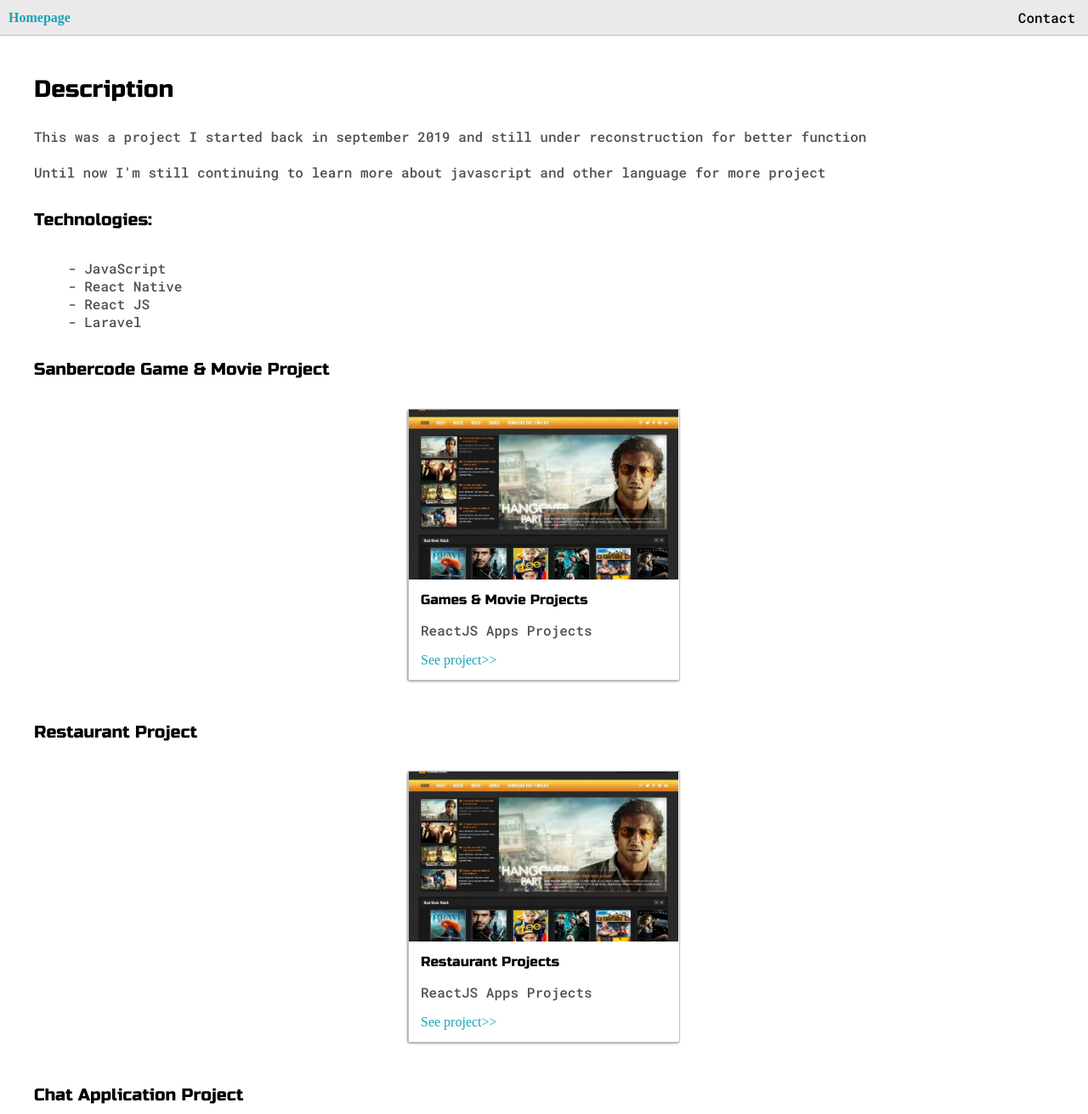
After one commit to gyozpada/sagalul-portfoliopage, a PHP site: page /project/projectku.html in a window 1280 px wide. The commit adds this page. Shown: the top 1311 px of the page at 85% size. Run offline with PHP 8.4, Linux system fonts and the light colour scheme.

Commit message:
update 1

```diff
--- a/default.css
+++ b/default.css
@@ -80,7 +80,7 @@ h6 {
 }
 
 .s1 {
-  background-color: var(--mainColor);
+  background: var(--mainColor);
   border-bottom: 1px solid var(--borderColor);
   overflow: auto;
 }
@@ -355,6 +355,18 @@ h6 {
   font-size: 16px;
 }
 
+footer{
+  background-color: black;
+  padding: 5px;
+  width: 100%;
+  text-align: center;
+  margin-top: 30px;
+}
+
+footer h5{
+  color: white;
+}
+
 #contact-form {
   display: block;
   max-width: 500px;
--- /dev/null
+++ b/project/projectku.html
@@ -0,0 +1,103 @@
+<!DOCTYPE html>
+<html>
+<head>
+	<title>Post Name</title>
+
+
+	<meta name="viewport" content="width=device-width, initial-scale=1, maximum-scale=1, minimum-scale=1" />
+
+	<link href="https://fonts.googleapis.com/css2?family=Russo+One&display=swap" rel="stylesheet">
+
+	<link href="https://fonts.googleapis.com/css2?family=Roboto+Mono:wght@500&display=swap" rel="stylesheet">
+
+	<link rel="stylesheet" type="text/css" href="../default.css">
+
+
+	<style type="text/css">
+		.img-container{
+			max-width: 600px;
+		}
+
+		img{
+			width: 100%
+		}
+
+	</style>
+
+</head>
+<body>
+	<div class="nav-wrapper">
+
+		<!-- Link around dots-wrapper added after tutorial video -->
+		<a href="../index.html">
+			<div class="dots-wrapper">
+                <div style="font-weight: bold;">Homepage</div>
+			</div>
+		</a>
+
+		<ul id="navigation">
+			<li><a href="../index.html#contact">Contact</a></li>
+
+		</ul>
+	</div>
+
+	<div class="main-container">
+		<br>
+
+		<!-- <div class="img-container">
+			<img src="images/dash.jpg">
+		</div> -->
+
+		<h3>Description</h3>
+
+		<p>This was a project I started back in september 2019 and still under reconstruction for better function
+		<br>
+		<br>
+		Until now I'm still continuing to learn more about javascript and other language for more project
+		</p>
+
+		<h5>Technologies:</h5>
+		<ul>
+			<li>- JavaScript</li>
+			<li>- React Native</li>
+            <li>- React JS</li>
+            <li>- Laravel</li>
+		</ul>
+
+
+		<h5>Sanbercode Game & Movie Project</h5>
+		<div class="post-wrapper">
+			<div class="post">
+				<img class="thumbnail" src="../images/reactjs.jpg">
+				<div class="post-preview">
+					<h6 class="post-title">Games & Movie Projects</h6>
+					<p class="post-intro">ReactJS Apps Projects</p>
+					<a href="https://sanber-movies-games.netlify.app">See project>></a>
+				</div>
+			</div>
+		</div>
+		<h5>Restaurant Project</h5>
+		<div class="post-wrapper">
+			<div class="post">
+				<img class="thumbnail" src="../images/reactjs.jpg">
+				<div class="post-preview">
+					<h6 class="post-title">Restaurant Projects</h6>
+					<p class="post-intro">ReactJS Apps Projects</p>
+					<a href="https://podomoro.netlify.app/">See project>></a>
+				</div>
+			</div>
+		</div>
+
+		<h5>Chat Application Project</h5>
+		<div class="img-container">
+			<img src="images/results.jpg">
+		</div>
+    </div>
+    <footer>
+        <h5>Connect me
+        <a href="https://www.linkedin.com/in/ahmadgalangs/">@Linken-in</a>
+        </h5>
+    </footer>
+
+</body>
+</html>
```
Also changed, not shown: index.html (+10 -7 lines), images/americano.jpg (deleted), images/podomoro.jpg (added), 1 other file.
